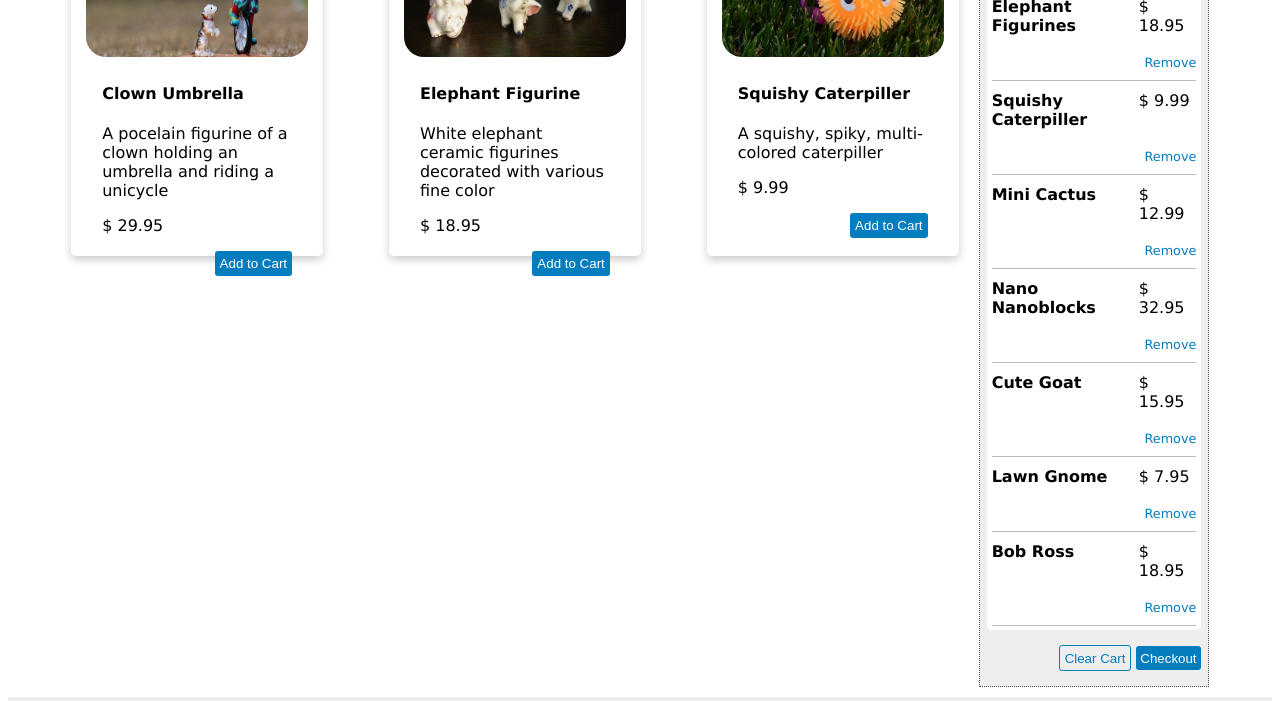
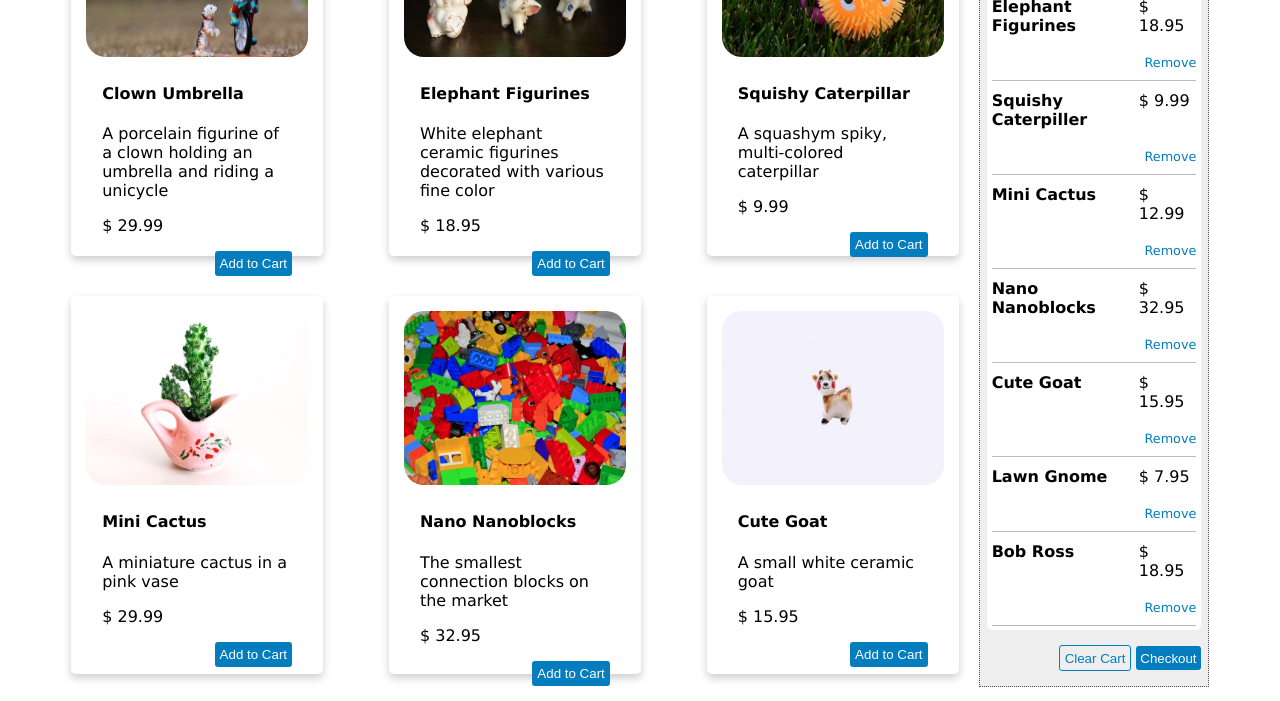
Before and after one commit to Ryan-Bush3/ShoppingExperience, a plain HTML site: page shop.html in a window 1280 px wide. Shown: the part 250-951 px from the top of the page. Drawn offline with Linux system fonts and the light colour scheme.

Commit message:
adding shop page dymically

```diff
--- /dev/null
+++ b/js/products.js
@@ -0,0 +1,69 @@
+const imagePath = "images/shop/thumbnails/";
+
+products = [
+    {
+        id: 1,
+        image: imagePath + "ClownUmbrella_Thumb.jpg",
+        name: "Clown Umbrella",
+        description: "A porcelain figurine of a clown holding an umbrella and riding a unicycle",
+        quantity: 1,
+        price: 29.99
+    },
+    {
+        id: 2,
+        image: imagePath + "ElephantFigurines_Thumb.jpg",
+        name: "Elephant Figurines",
+        description: "White elephant ceramic figurines decorated with various fine color",
+        quantity: 1,
+        price: 18.95
+    },
+    {
+        id: 3,
+        image: imagePath + "SquishyCaterpillar_Thumb.jpg",
+        name: "Squishy Caterpillar",
+        description: "A squashym spiky, multi-colored caterpillar",
+        quantity: 1,
+        price: 9.99
+    },
+    {
+        id: 4,
+        image: imagePath + "MiniCactus_Thumb.jpg",
+        name: "Mini Cactus",
+        description: "A miniature cactus in a pink vase",
+        quantity: 1,
+        price: 29.99
+    },
+    {
+        id: 5,
+        image: imagePath + "Nanoblocks_Thumb.jpg",
+        name: "Nano Nanoblocks",
+        description: "The smallest connection blocks on the market",
+        quantity: 1,
+        price: 32.95
+    },
+    {
+        id: 6,
+        image: imagePath + "CuteGoat_Thumb.jpg",
+        name: "Cute Goat",
+        description: "A small white ceramic goat",
+        quantity: 1,
+        price: 15.95
+    },
+    {
+        id: 7,
+        image: imagePath + "LawnGnome_Thumb.jpg",
+        name: "Lawn Gnome",
+        description: "An angry lawn gnome holding a sign that says 'GO AWAY!'",
+        quantity: 1,
+        price: 7.95
+    },
+    {
+        id: 8,
+        image: imagePath + "BobRoss_Thumb.jpg",
+        name: "Bob Ross",
+        description: "A Bob Ross plastic figure holding a small tree and paint palette",
+        quantity: 1,
+        price: 18.95
+    },
+
+]
--- /dev/null
+++ b/js/shop.js
@@ -0,0 +1,15 @@
+const cardContainer = document.querySelector("#cardContainer");
+function addProducts(){
+    products.forEach((individualCard) => {
+        cardContainer.innerHTML += `<div id="${individualCard.id}" class="card">
+    <img src="${individualCard.image}" alt="${individualCard.description}">
+    <div class="cardText">
+        <h4>${individualCard.name}</h4>
+        <p>${individualCard.description}</p>
+        <p>&dollar; ${individualCard.price}</p>
+        <button id="${individualCard.id}" class="cartButton">Add to Cart</button>
+    </div>
+</div>`
+    });
+}
+addProducts();
--- a/shop.html
+++ b/shop.html
@@ -152,35 +152,7 @@
         </aside>
         <div id="mainContentContainer">
             <div id="cardContainer">
-                <div id="cardNumber1" class="card">
-                    <img src="images/shop/thumbnails/ClownUmbrella_Thumb.jpg" alt="">
-                    <div class="cardText">
-                        <h4>Clown Umbrella</h4>
-                        <p>A pocelain figurine of a clown holding an umbrella and riding a unicycle</p>
-                        <p>&dollar; 29.95</p>
-                        <button class="cartButton">Add to Cart</button>
-                    </div>
-                </div>
 
-                <div id="cardNumber2" class="card">
-                    <img src="images/shop/thumbnails/ElephantFigurines_Thumb.jpg" alt="">
-                    <div class="cardText">
-                        <h4>Elephant Figurine</h4>
-                        <p>White elephant ceramic figurines decorated with various fine color</p>
-                        <p>&dollar; 18.95</p>
-                        <button class="cartButton">Add to Cart</button>
-                    </div>
-                </div>
-
-                <div id="cardNumber3" class="card">
-                    <img src="images/shop/thumbnails/SquishyCaterpillar_Thumb.jpg" alt="">
-                    <div class="cardText">
-                        <h4>Squishy Caterpiller</h4>
-                        <p>A squishy, spiky, multi-colored caterpiller</p>
-                        <p>&dollar; 9.99</p>
-                        <button class="cartButton">Add to Cart</button>
-                    </div>
-                </div>
             </div>
         </div>
     </main>
@@ -200,5 +172,7 @@
             &copy; Otech Web Programming
         </div>
     </footer>
+    <script type="text/javascript" src="js/products.js"></script>
+    <script type="text/javascript" src="js/shop.js"></script>
 </body>
 </html>
```
